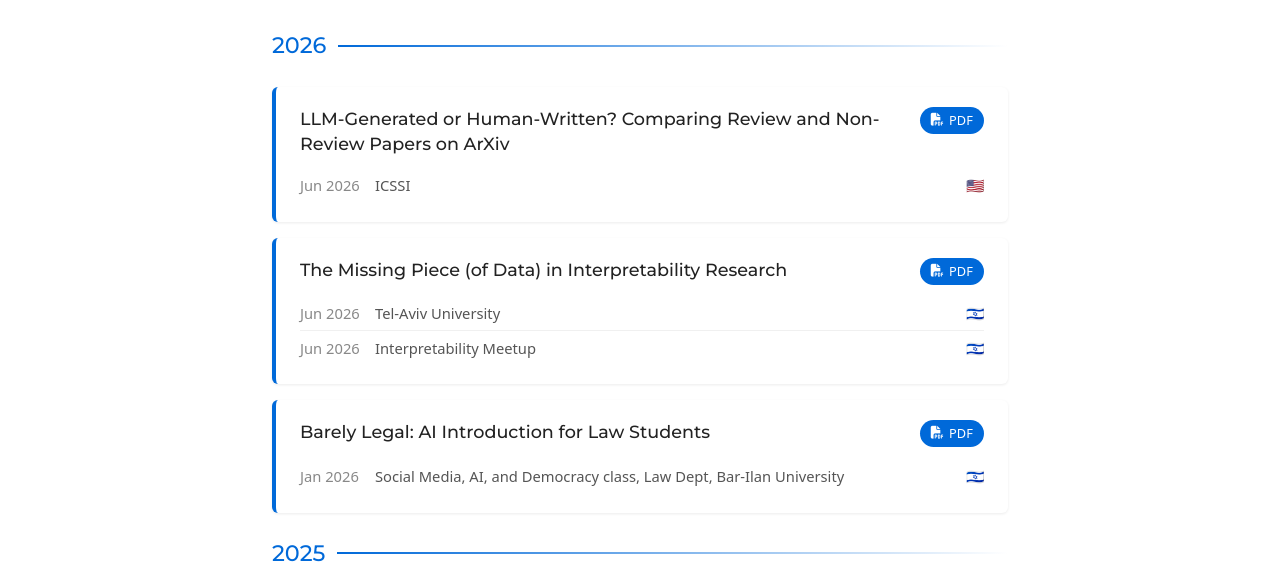
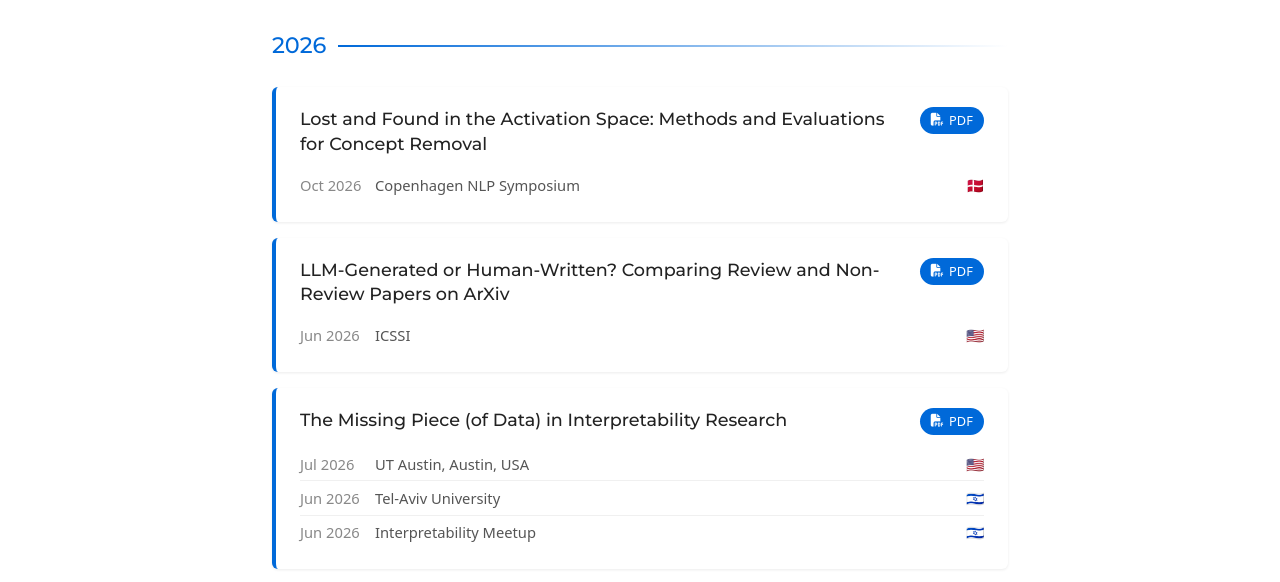
Before and after one commit to yanaiela/yanaiela.github.io, a website with bundled scripts: page talks.html in a window 1280 px wide. Shown: the part 186-768 px from the top of the page. Built offline with nearby package versions, Linux system fonts and the light colour scheme; some icons are missing.

Commit message:
talks update

```diff
--- a/talks.html
+++ b/talks.html
@@ -266,6 +266,20 @@
 
             <div class="talk-card">
                 <div class="talk-header">
+                    <h4 class="talk-title">Lost and Found in the Activation Space: Methods and Evaluations for Concept Removal</h4>
+                    <a href="/presentations/Lost_Found-font.pdf" class="talk-pdf-link"><i class="fas fa-file-pdf"></i> PDF</a>
+                </div>
+                <ul class="venue-list">
+                    <li class="venue-row">
+                        <span class="venue-date">Oct 2026</span>
+                        <span class="venue-name">Copenhagen NLP Symposium</span>
+                        <span class="venue-flag">🇩🇰</span>
+                    </li>
+                </ul>
+            </div>
+
+            <div class="talk-card">
+                <div class="talk-header">
                     <h4 class="talk-title">LLM-Generated or Human-Written? Comparing Review and Non-Review Papers on ArXiv</h4>
                     <a href="/presentations/icssi26.pdf" class="talk-pdf-link"><i class="fas fa-file-pdf"></i> PDF</a>
                 </div>
@@ -284,6 +298,11 @@
                     <a href="/presentations/missing-interp.pdf" class="talk-pdf-link"><i class="fas fa-file-pdf"></i> PDF</a>
                 </div>
                 <ul class="venue-list">
+                    <li class="venue-row">
+                        <span class="venue-date">Jul 2026</span>
+                        <span class="venue-name">UT Austin, Austin, USA</span>
+                        <span class="venue-flag">🇺🇸</span>
+                    </li>
                     <li class="venue-row">
                         <span class="venue-date">Jun 2026</span>
                         <span class="venue-name">Tel-Aviv University</span>
```
Also changed, not shown: 1 other file.
